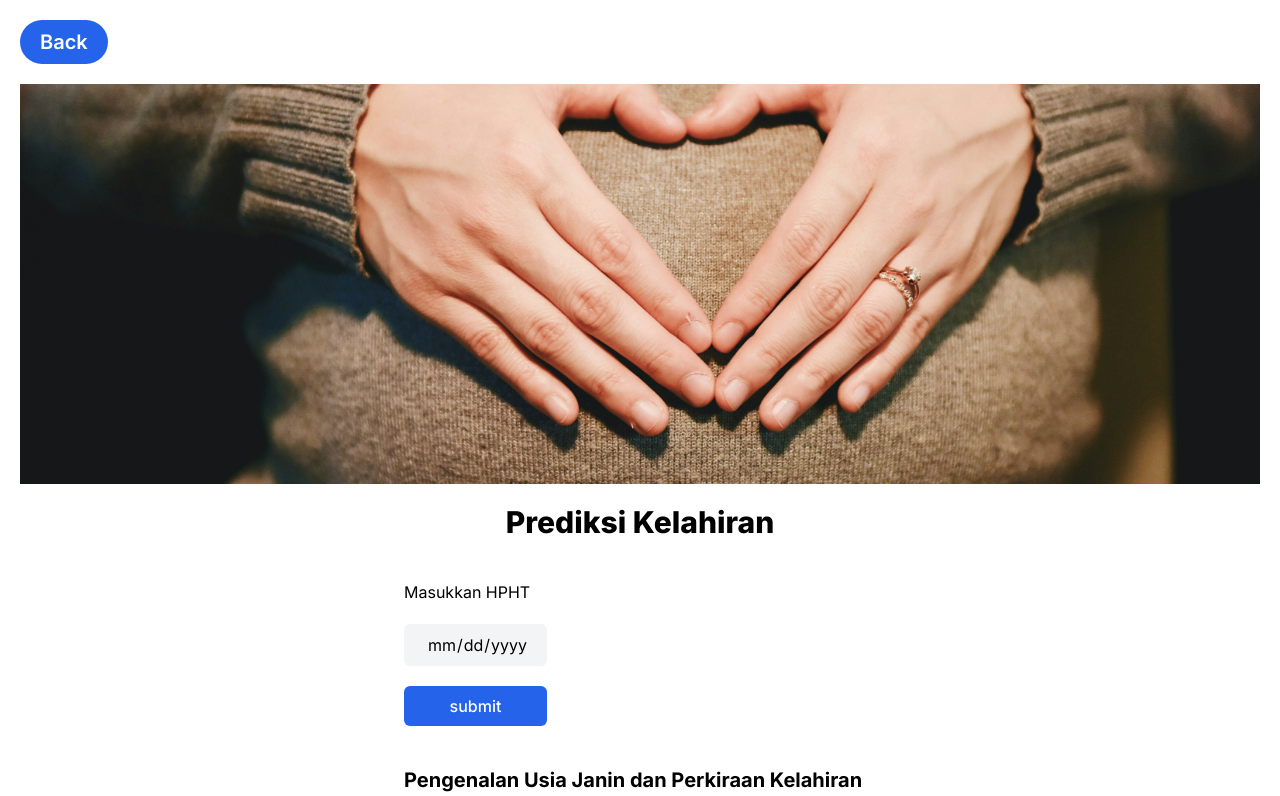
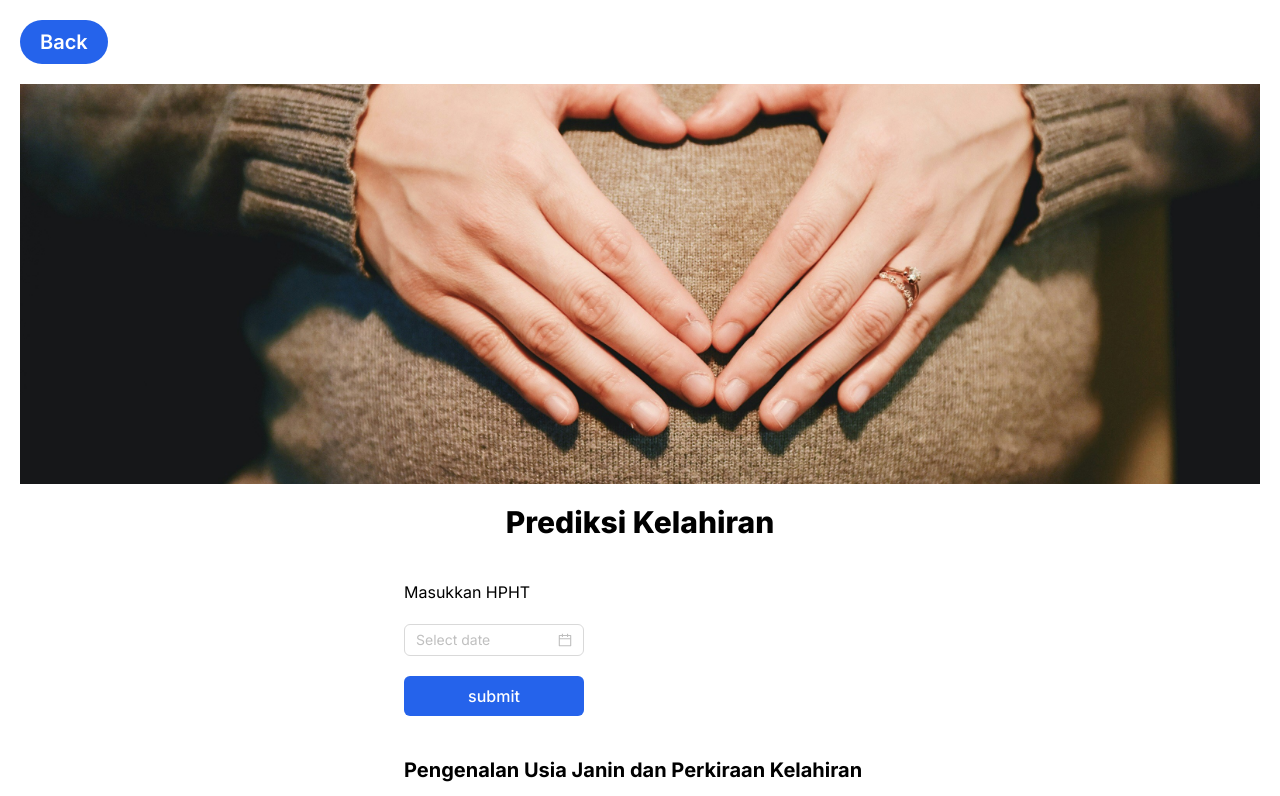
Before and after one commit to patradinata/Website-kesehatan, a React (Vite) app: page /prediksikelahiran in a window 1280 px wide. Shown: the top 796 px of the page. Built offline with nearby package versions, Linux system fonts and the light colour scheme.

Commit message:
fix : change original datepicker to ant design datepicker

```diff
--- a/package.json
+++ b/package.json
@@ -10,6 +10,7 @@
     "preview": "vite preview"
   },
   "dependencies": {
+    "antd": "^5.21.5",
     "react": "^18.3.1",
     "react-dom": "^18.3.1",
     "react-icons": "^5.3.0",
--- a/src/PrediksiKelahiran.jsx
+++ b/src/PrediksiKelahiran.jsx
@@ -2,6 +2,7 @@ import { useState } from "react";
 import { Link } from "react-router-dom";
 import { ToastContainer, toast } from "react-toastify";
 import "react-toastify/dist/ReactToastify.css";
+import { DatePicker } from "antd";
 
 const PrediksiKelahiran = () => {
   let [tanggal, setTanggal] = useState(false);
@@ -9,6 +10,10 @@ const PrediksiKelahiran = () => {
   const [usiaKehamilan, setUsiaKehamilan] = useState();
   const [prediksiKelahiran, setPrediksiKelahiran] = useState();
   const [formatUsiaJanin, setFormatUsiaJanin] = useState();
+
+  const handleDatePicker = (date, dateString) => {
+    setTanggal(dateString);
+  };
 
   const kalkulasiPrediksiKelahiran = (e) => {
     e.preventDefault();
@@ -123,12 +128,7 @@ const PrediksiKelahiran = () => {
               <ul className="flex flex-col sm:flex-row justify-between gap-y-5">
                 <li className="flex flex-col items-start gap-y-5">
                   <label htmlFor="">Masukkan HPHT</label>
-                  <input
-                    onChange={(e) => setTanggal(e.target.value)}
-                    className="w-full bg-gray-100 p-2 rounded-md"
-                    type="date"
-                    placeholder="DD/MM/YYYY"
-                  />
+                  <DatePicker className="w-full" onChange={handleDatePicker} />
                   <button
                     className="w-full bg-blue-600 text-white font-medium py-2 rounded-md"
                     type="submit"
```
Also changed, not shown: 1 other file (tests, documents, lock files or other folders).
